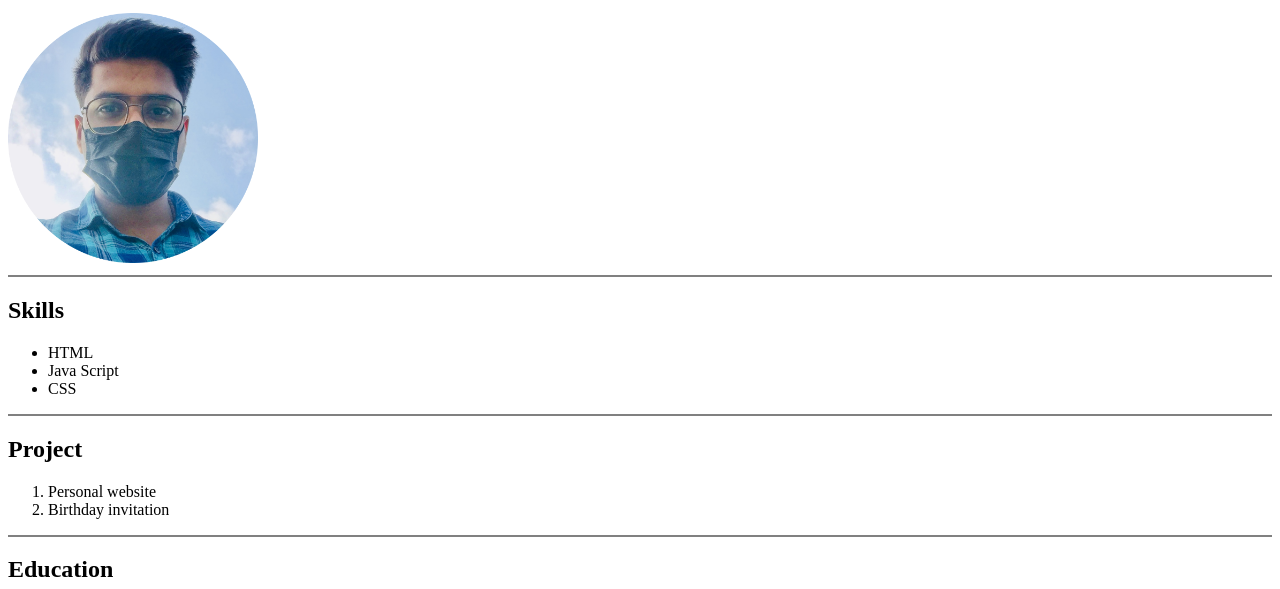
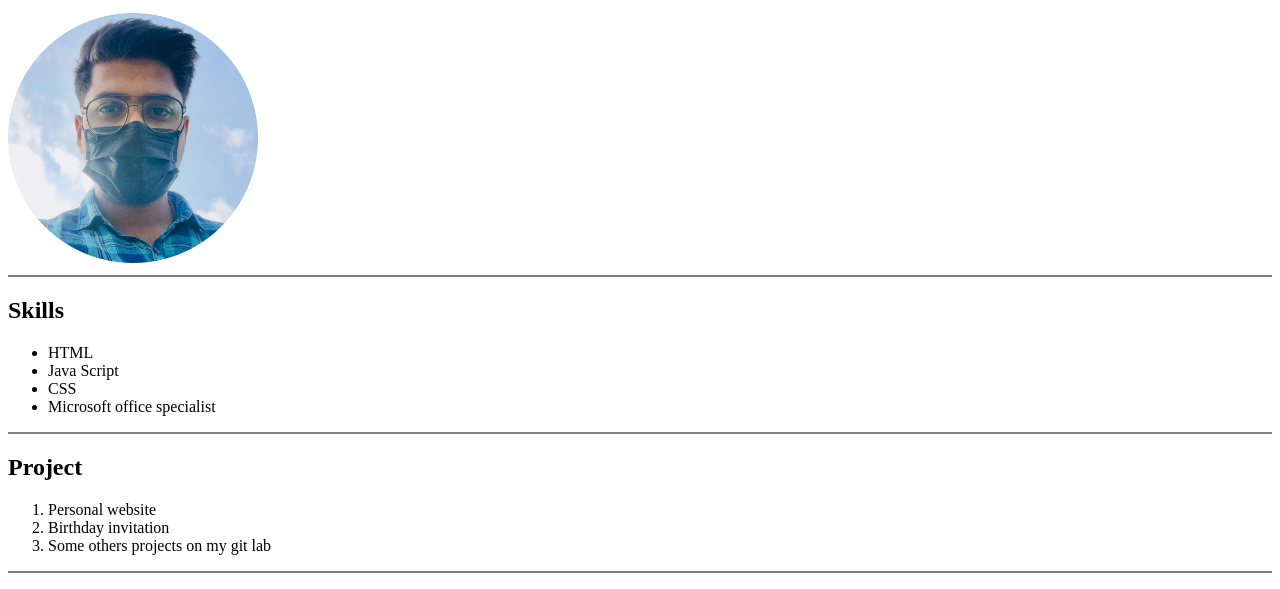
Before and after one commit to Akku123lab/myportfolia, a plain HTML site: page index.html in a window 1280 px wide. Shown: the part 156-745 px from the top of the page. Drawn offline with Linux system fonts and the light colour scheme.

Commit message:
Update index.html

```diff
--- a/index.html
+++ b/index.html
@@ -21,12 +21,14 @@
         <li>HTML</li>
         <li>Java Script</li>
         <li>CSS</li>
+        <li>Microsoft office specialist </li>
     </ul>
     <hr size="2" noshade>
     <h2>Project</h2>
     <ol>
         <li>Personal website</li>
         <li>Birthday invitation</li>
+        <li>Some others projects on my git lab </li>
     </ol>
     <hr size="2" noshade>
     <h2>Education</h2>
```
